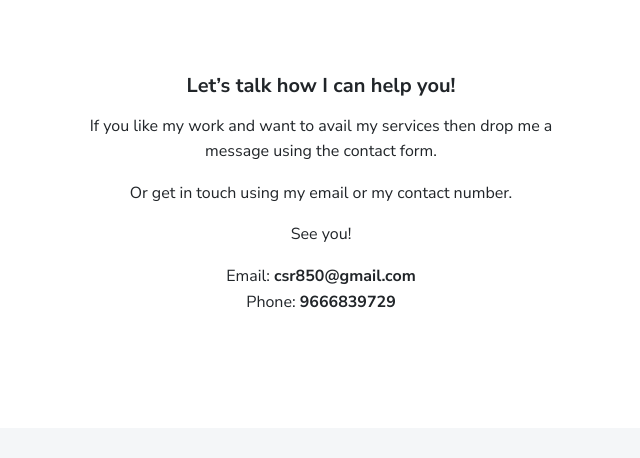
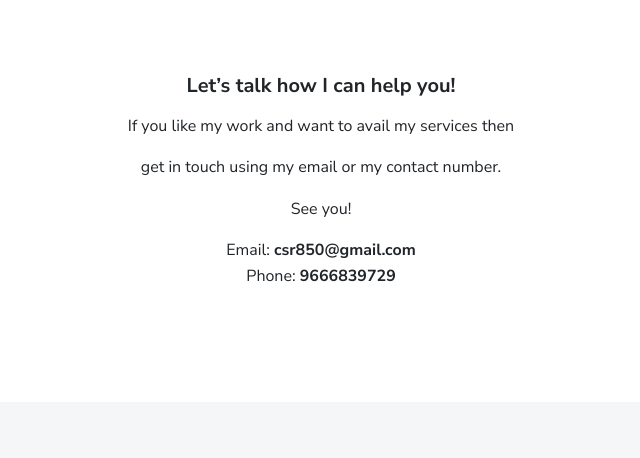
Before and after one commit to CsrSrikanthReddy/CsrSrikanthReddy.github.io, a plain HTML site: page index.html in a window 1280 px wide. Shown: the part 2560-3018 px from the top of the page, without its empty margins (319-959 px from the left). Drawn offline with Linux system fonts and the light colour scheme.

Commit message:
Update index.html

```diff
--- a/index.html
+++ b/index.html
@@ -299,8 +299,8 @@
             <div class="col-md-6 offset-md-3" data-aos="fade-left" data-aos-delay="300">
               <div class="mt-3 px-1" style="text-align: center;">
                 <div class="h5">Let’s talk how I can help you!</div>
-                <p>If you like my work and want to avail my services then drop me a message using the contact form. </p>
-                <p>Or get in touch using my email or my contact number.</p>
+                <p>If you like my work and want to avail my services then </p>
+                <p>get in touch using my email or my contact number.</p>
                 <p>See you!</p>
               </div>
 
```
